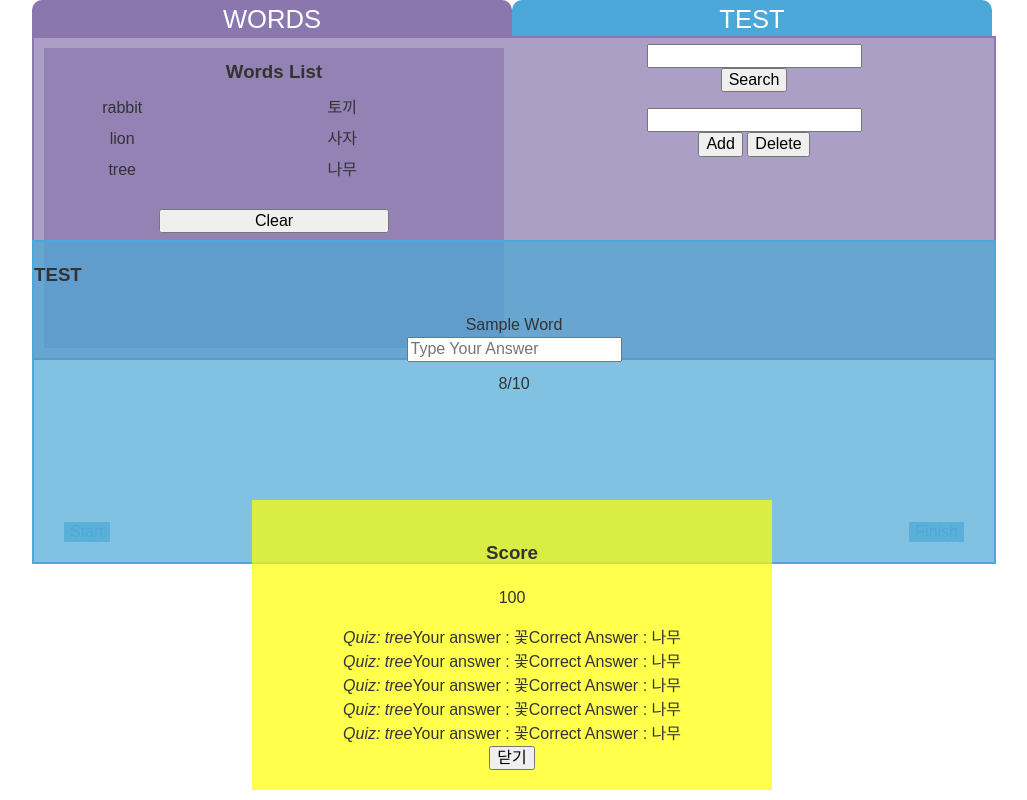
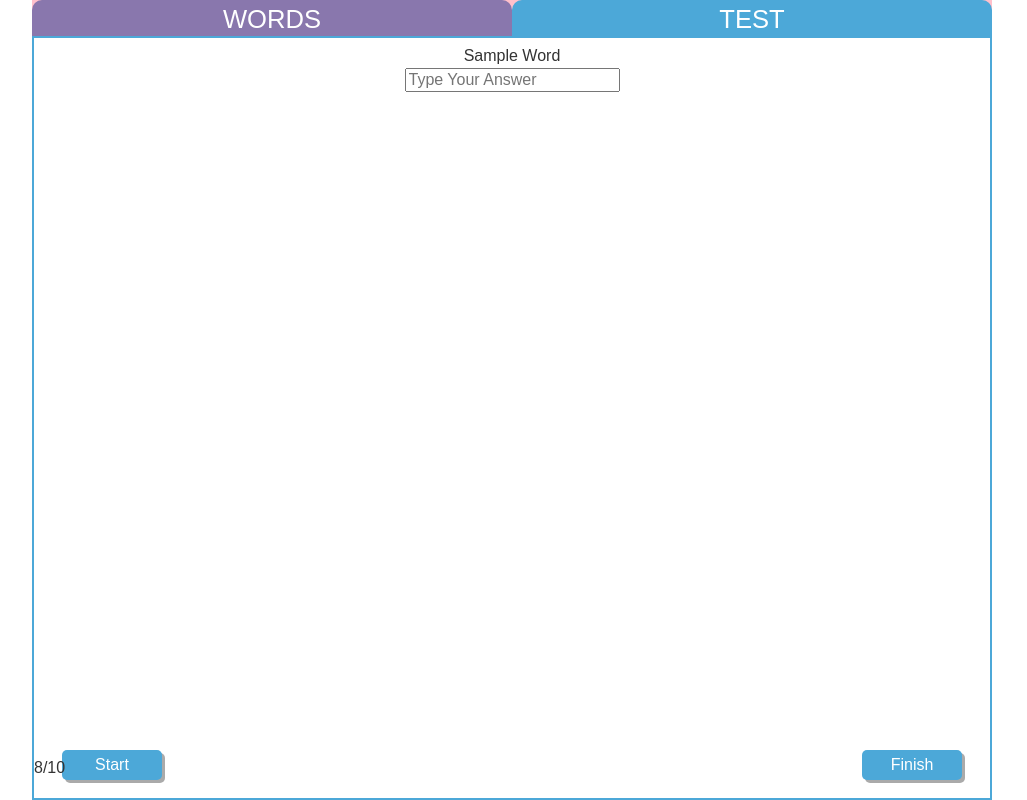
Before and after one commit to ws0671/project1, a website: page public/index.html in a window 1280 px wide. Shown: the whole page, without its empty margins (128-1155 px from the left). Drawn offline with Linux system fonts and the light colour scheme; a web font is replaced by a local one.

Commit message:
feat: Basic styling each page

```diff
--- a/public/index.html
+++ b/public/index.html
@@ -44,9 +44,9 @@
           <button class="clear-btn">Clear</button>
         </section>
       </div>
-      <div class="test-page" role="tabpanel" id="testPage" aria-labelledby="tabTest">
+      <div class="test-page active" role="tabpanel" id="testPage" aria-labelledby="tabTest">
         <section class="test-section">
-          <h3 class="test-heading">TEST</h3>
+          <h3 class="test-heading a11y-hidden">TEST</h3>
           <button class="test-start-btn">Start</button>
           <form class="test-form">
             <fieldset>
@@ -58,7 +58,7 @@
           <span class="test-num">8/10</span>
           <button class="test-finish-btn">Finish</button>
         </section>
-        <section class="test-result-section active">
+        <section class="test-result-section">
           <h3 class="test-result-heading">Score</h3>
           <p class="test-score">100</p>
           <ul class="test-results-popup reset-list">
--- a/public/sass/style.scss
+++ b/public/sass/style.scss
@@ -4,7 +4,8 @@
 $site_max_width: 960px;
 $font_color: #333;
 $word_theme_color: #8977AD;
-$word_theme_bgc: rgba(137, 119, 173, 0.7);
+$word_theme_bgc: #e6e6fa;
+$word_theme_btn: #6200EE;
 $test_theme_color: #4ca8d8;
 $test_theme_bgc: rgba(76, 168, 216, 0.7);
 $font_family: Spoqa Han Sans Neo, sans-serif;
@@ -17,17 +18,17 @@ $tab_height: 36px;
   list-style-type: none;
   margin: 0;
 }
-body {
-  // background-color: lime;
+body *{
+  box-sizing: border-box;
 }
 
 fieldset {
-  text-align: center;
   border: none;
 }
-
-legend {
+// 숨김처리
+legend, .a11y-hidden {
   position: absolute;
+  display: inline-block;
   width: 1px;
   height: 1px;
   margin: -1px;
@@ -39,8 +40,22 @@ label {
   display: block;
 }
 
+button {
+  border: none;
+  color: #fff;
+  width: 100px;
+  height: 30px;
+  border-radius: 5px;
+  box-shadow: 3px 3px #aaa;
+}
+
+button:hover{
+  opacity: 80%;
+  cursor: pointer;
+}
+
 .container{
-  // background-color: #ffff00;
+  background-color: pink;
   color: $font_color;
   font-size: $font_size;
   font-family: $font_family;
@@ -54,7 +69,6 @@ label {
 .tab{
   width: 50%;
   float: left;
-  margin: 0;
   color: #ffffff;
   text-decoration: none;
   text-align: center;
@@ -71,11 +85,11 @@ label {
   background-color: $test_theme_color;
 }
 
-.words-page, .test-section {
+.words-page, .test-page {
   position: absolute;
   top: $tab_height;
   width: 100%;
-  height: 40vh; //작업을 위해 해놓은것, 나중에 full화면으로 해주기.
+  height: calc(100vh - #{$tab_height}); //작업을 위해 해놓은것, 나중에 full화면으로 해주기.
   max-width: $site_max_width;
 }
 .active {
@@ -83,10 +97,17 @@ label {
 }
 
 .words-page {
-  background-color: $word_theme_bgc;
+  background-color: #fff;
   border: 2px solid $word_theme_color;
   display: grid;
   grid-template-columns: 1fr 1fr;
+}
+
+.words-page button{
+  background-color: $word_theme_color;
+}
+.words-page label {
+  display: inline-block;
 }
 .words-form {
   grid-column-start: 2;
@@ -96,7 +117,7 @@ label {
   grid-column-start: 1;
   grid-row-start: 1;
   margin: 10px;
-  background-color:$word_theme_bgc;
+  background-color: $word_theme_bgc;
 }
 .list-heading {
   text-align: center;
@@ -112,8 +133,8 @@ label {
   white-space: nowrap;
   text-overflow: ellipsis;
   overflow: hidden;
+}
 
-}
 .words-list > dt {
   width: 30%;
 };
@@ -121,24 +142,23 @@ label {
   margin: 0;
   width: 68%;
 }
+
 .clear-btn {
-  display: block;
-  width: 50%;
-  margin: 10px auto;
+  position: relative;
+  left: 60%;
 }
+
+// test 페이지
 .test-section {
   border: 2px solid $test_theme_color;
-  background-color: $test_theme_bgc;
-  top: 30%; // 작업을 위해 해놓은 것, 나중에 full 화면으로 만들기
+  background-color: #fff;
+  height: calc(100vh - #{$tab_height});
 }
 .test-start-btn, .test-finish-btn {
-  color: $test_theme_color;
   position: absolute;
-  border: none;
-  background-color: $test_theme_bgc;
+  background-color: $test_theme_color;
   bottom: 20px;
 }
-
 .test-result-heading {
   text-align: center;
 }
@@ -146,6 +166,8 @@ label {
   left: 30px;
 }
 .test-num {
+  position: absolute;
+  bottom: 20px;
   display: block;
   text-align: center;
 }
@@ -157,16 +179,21 @@ label {
   left: 0;
   right: 0;
 }
+.test-form fieldset {
+  text-align: center;
+}
 .test-result-section {
   position: absolute;
-  top: 60%;
+  top: 0;
   left: 0;
   right: 0;
+  bottom: 0;
   text-align: center;
   width: 50%;
   margin: 20px auto;
   padding: 20px;
   background-color: rgba(255, 255, 0, 0.7);
+  z-index: -1;
 }
 .footer {
   // background-color: lime;
```
Also changed, not shown: public/css/style.css, 1 other file.
